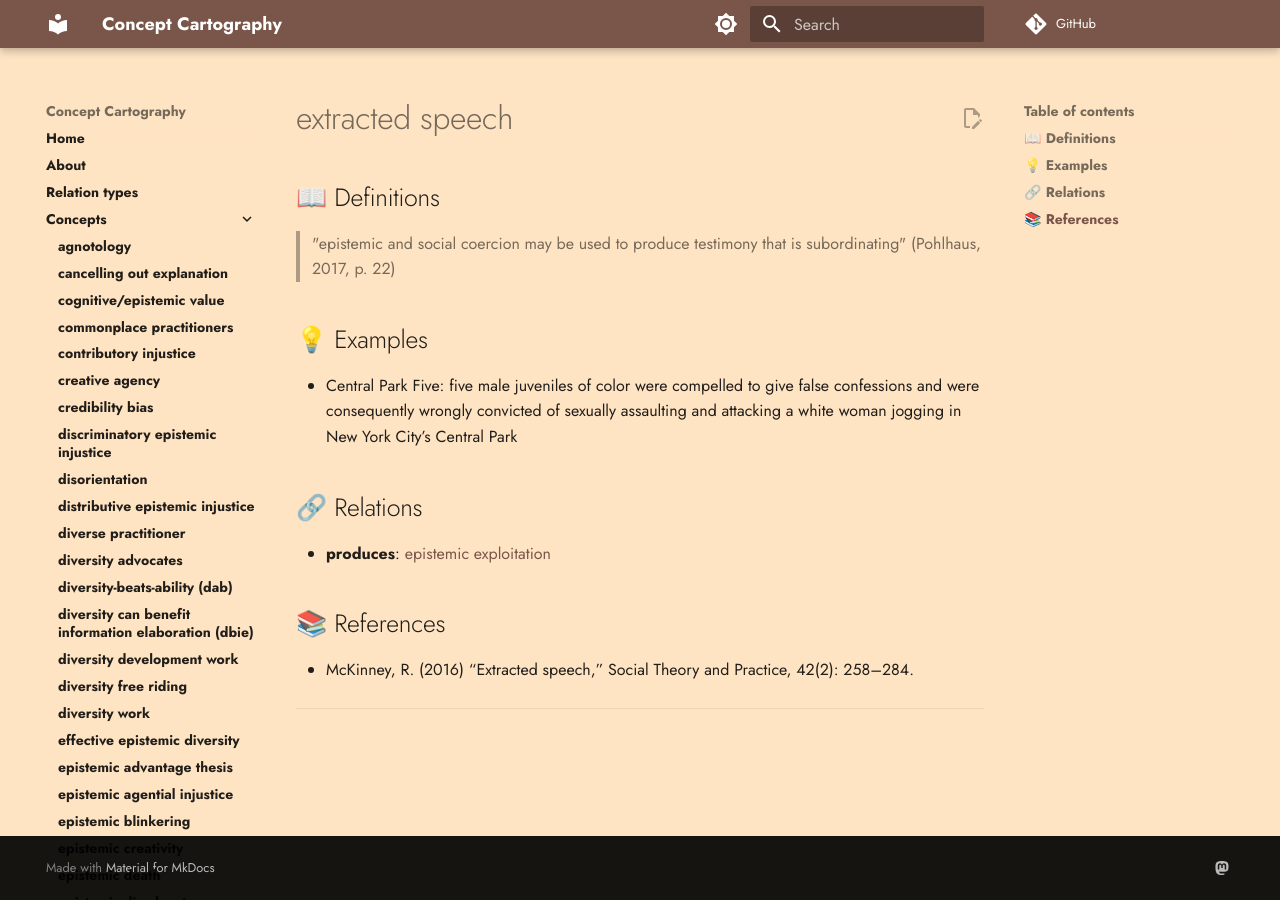
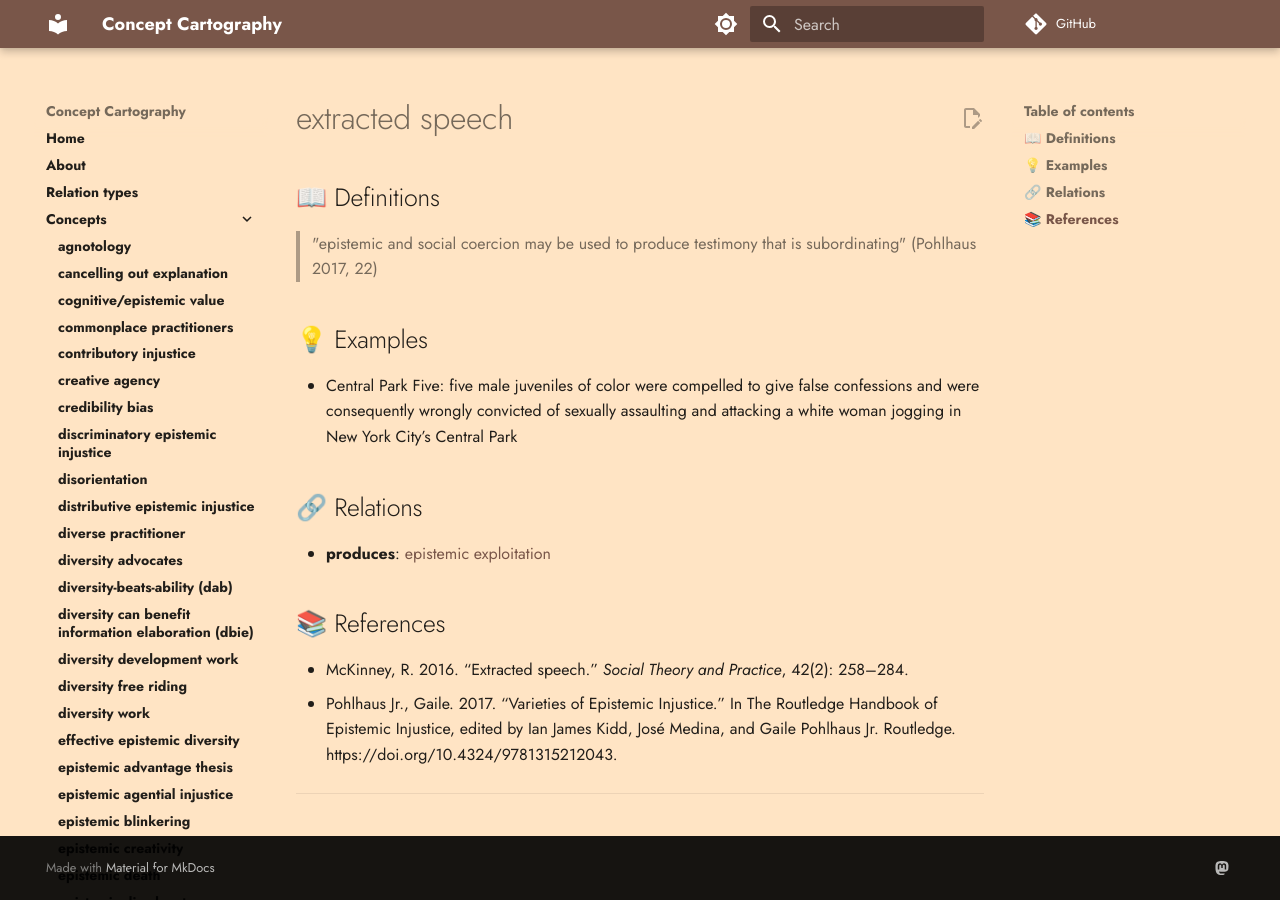
Before and after one commit to conceptcartography/conceptcartography, an MkDocs documentation site: the page built from docs/concepts/extracted-speech.md, in a window 1280 px wide. Built offline with MkDocs 1.6.1 and Material for MkDocs 9.7.7, drawn with Linux system fonts in a browser that asks for light colours; comment, search, counter and statistics services are not loaded; the version menu is left out.

Commit message:
Update extracted-speech.md
I added the Pohlhaus reference which was missing, but check if it's the right one. Also, note sure what the McKinney reference is - should we have a quote from it on the page?

```diff
--- a/docs/concepts/extracted-speech.md
+++ b/docs/concepts/extracted-speech.md
@@ -2,7 +2,7 @@
 
 ## 📖 Definitions
 
-> "epistemic and social coercion may be used to produce testimony that is subordinating" (Pohlhaus, 2017, p. 22)
+> "epistemic and social coercion may be used to produce testimony that is subordinating" (Pohlhaus 2017, 22)
 
 ## 💡 Examples
 
@@ -14,7 +14,8 @@
 
 ## 📚 References
 
-- McKinney, R. (2016) “Extracted speech,” Social Theory and Practice, 42(2): 258–284.
+- McKinney, R. 2016. “Extracted speech.” _Social Theory and Practice_, 42(2): 258–284.
+- Pohlhaus Jr., Gaile. 2017. “Varieties of Epistemic Injustice.” In The Routledge Handbook of Epistemic Injustice, edited by Ian James Kidd, José Medina, and Gaile Pohlhaus Jr. Routledge. https://doi.org/10.4324/9781315212043.
 
 ---
 
```
